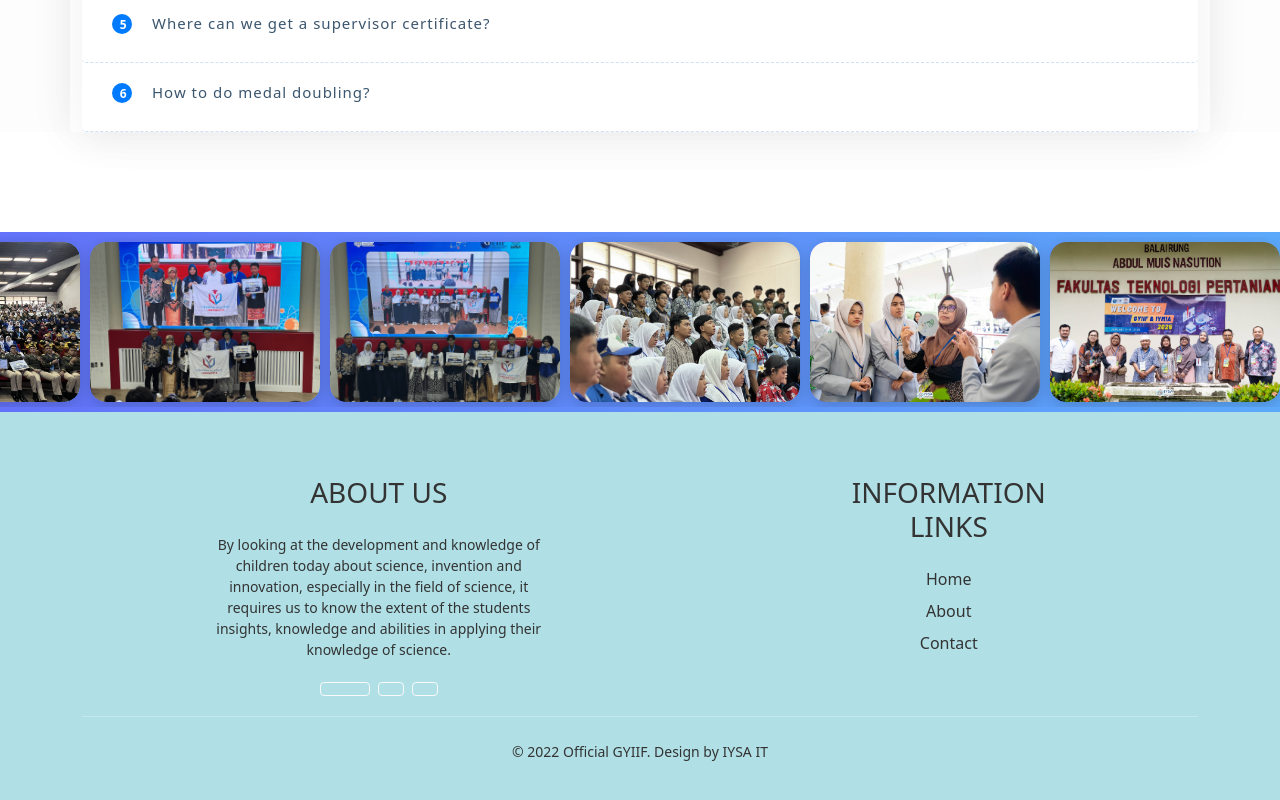
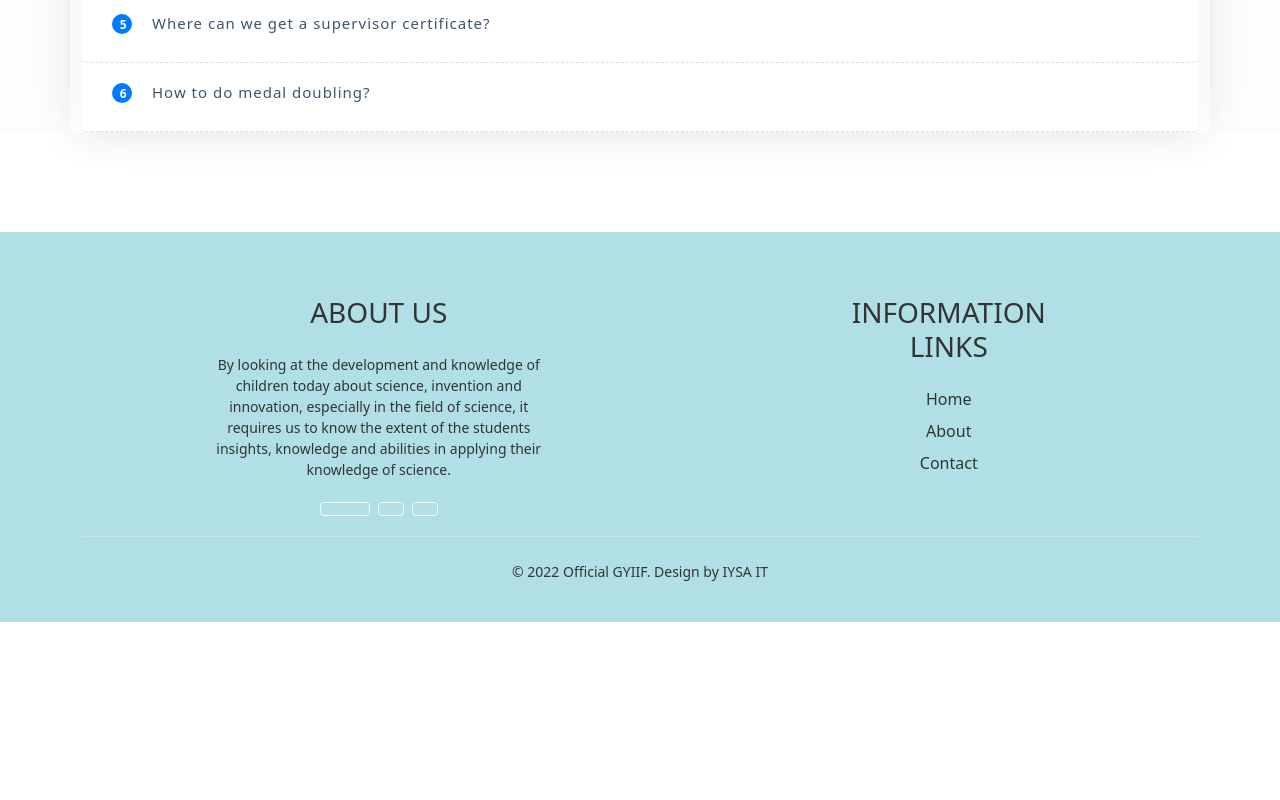
Before and after one commit to iysaofficial/officialgyiif-new, a Next.js app: page /faq/faqpage in a window 1280 px wide. Shown: the part 2020-2820 px from the top of the page. After the commit the page ends 2642 px from the top, so only its background shows below. Built offline with nearby package versions, Linux system fonts and the light colour scheme.

Commit message:
drop slider -k

```diff
--- a/src/components/footer.jsx
+++ b/src/components/footer.jsx
@@ -1,10 +1,10 @@
 import Link from "next/link";
-import GallerySlider from "@/components/GallerySlider";
+// import GallerySlider from "@/components/GallerySlider";
 
 export const Footer = (props) => {
   return (
     <>
-      <GallerySlider />
+      {/* <GallerySlider /> */}
       <footer className="bg-dark text-white pt-5 pb-4" id="footer">
         <div className="container text-center text-md-left">
           <div className="row text-center text-md-left">
```
